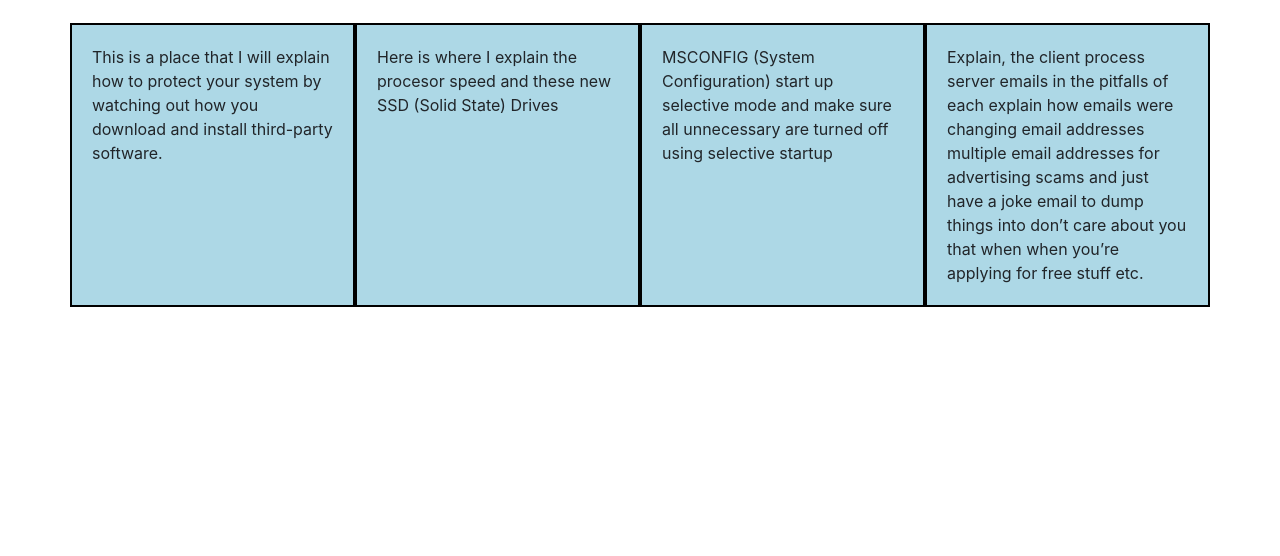
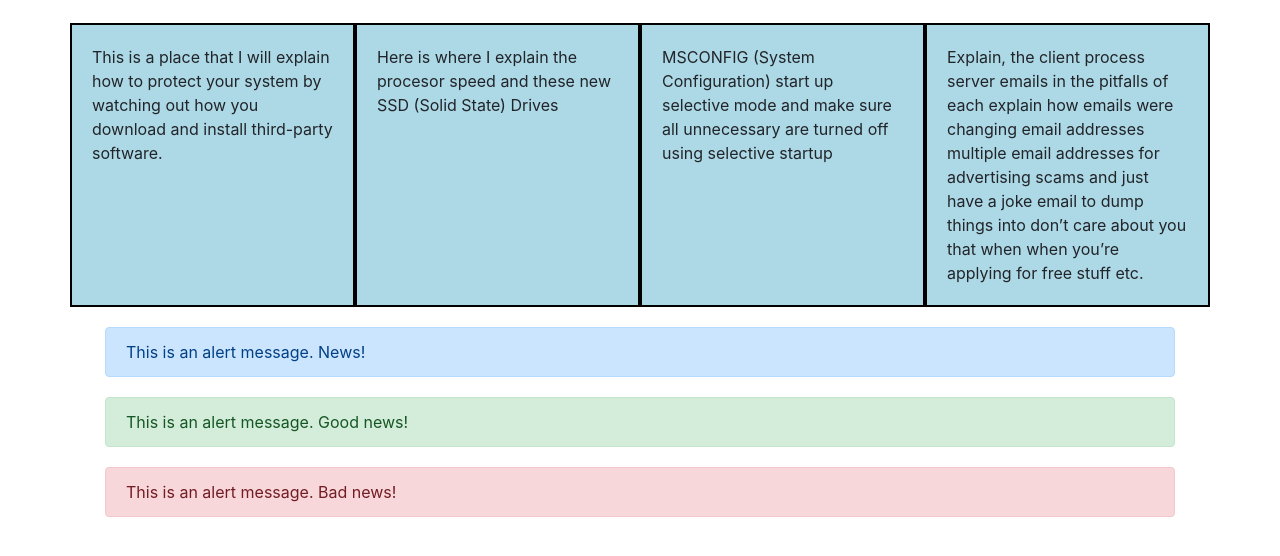
Before and after one commit to fltbuff71/Project0, a plain HTML site: page testbootstrap.html in a window 1280 px wide. Drawn offline with nearby package versions, Linux system fonts and the light colour scheme.

Commit message:
Updates all files for project reqs except last several: variables, nesting and inheritance

```diff
--- a/testbootstrap.html
+++ b/testbootstrap.html
@@ -4,6 +4,9 @@
         <title>My Web Page!</title>
         <link rel="stylesheet" href="https://maxcdn.bootstrapcdn.com/bootstrap/4.0.0/css/bootstrap.min.css" integrity="sha384-Gn5384xqQ1aoWXA+058RXPxPg6fy4IWvTNh0E263XmFcJlSAwiGgFAW/dAiS6JXm" crossorigin="anonymous">
         <style>
+		    .alert {
+                margin: 20px;
+            }
             .row > div {
                 padding: 20px;
                 background-color: lightblue;
@@ -27,7 +30,17 @@
                 <div class="col-lg-3 col-sm-6">
                     Explain, the client process server emails in the pitfalls of each explain how emails were changing email addresses multiple email addresses for advertising scams and just have a joke email to dump things into don’t care about you that when when you’re applying for free stuff etc.
                 </div>
-            </div>
+			</div>
+				<div class="alert alert-primary" role="alert">
+                This is an alert message. News!
+                </div>
+                <div class="alert alert-success" role="alert">
+                This is an alert message. Good news!
+                </div>
+                <div class="alert alert-danger" role="alert">
+                This is an alert message. Bad news!
+                </div>
+
         </div>
     </body>
 </html>
```
Also changed, not shown: 8 other files.
